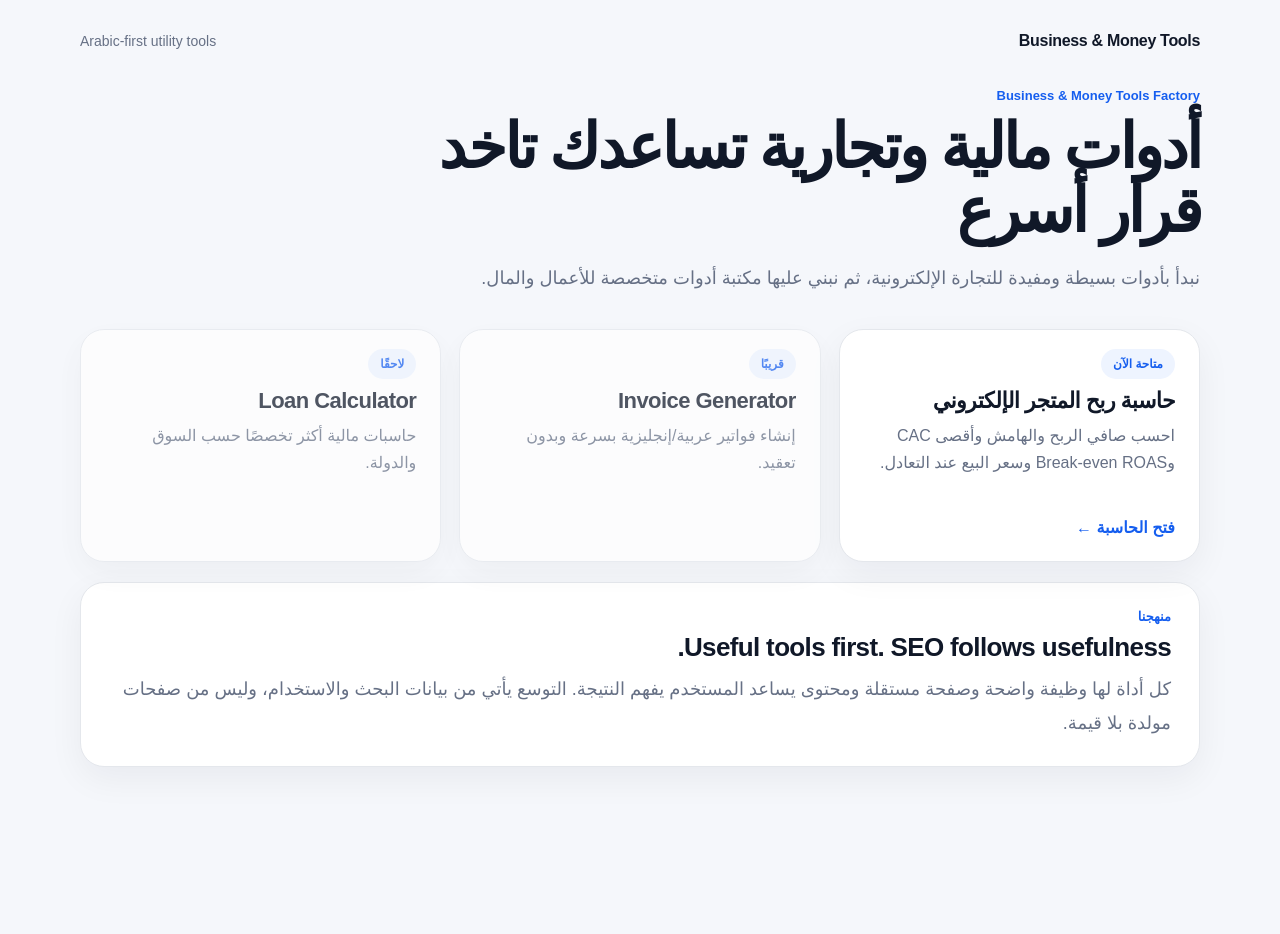
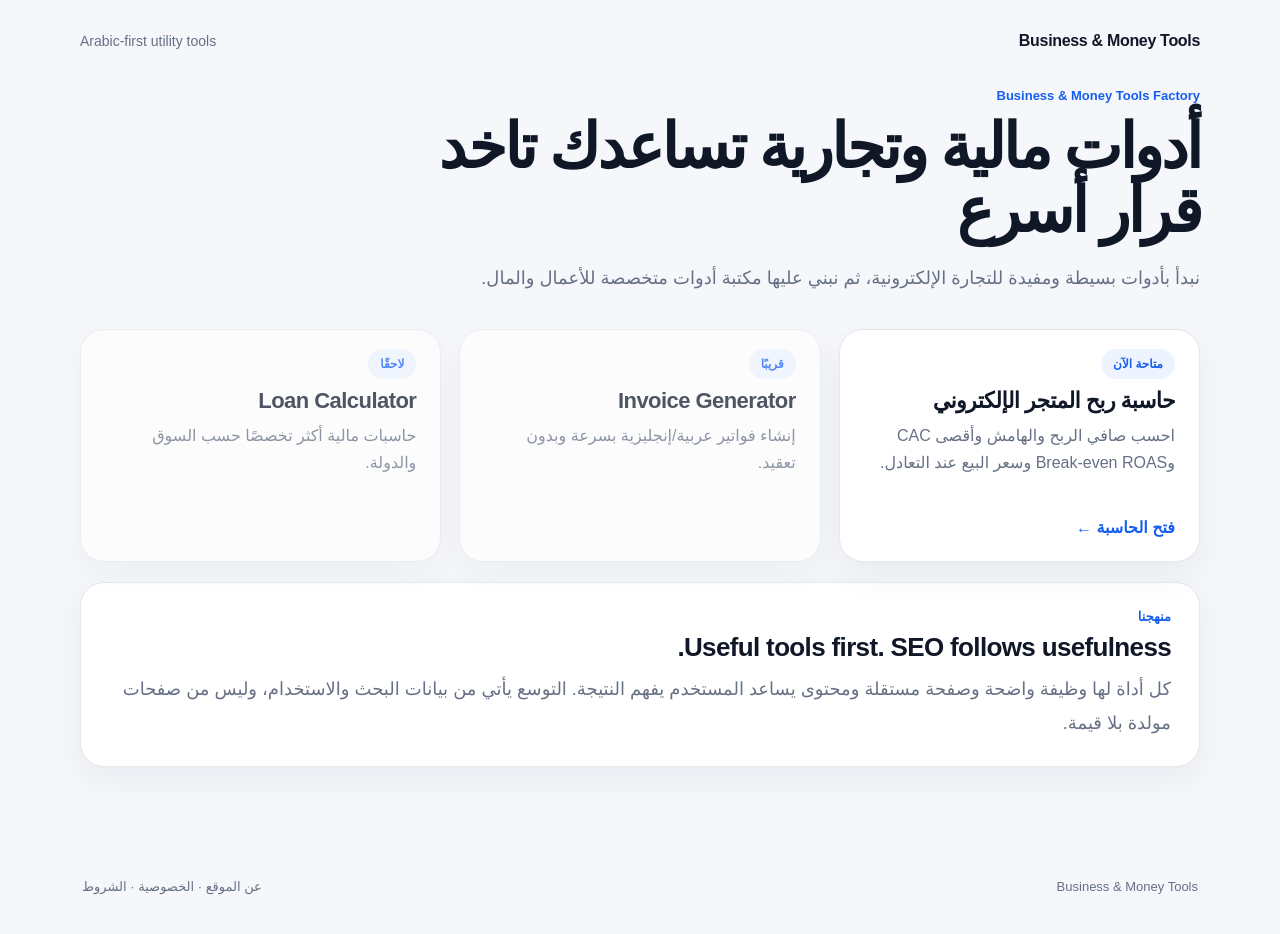
Before and after one commit to aelkhoreiby/business-money-tools, a Next.js app: page / in a window 1280 px wide. Shown: the top 934 px of the page. Before the commit the page ends 823 px from the top, so only its background shows below. Built offline with nearby package versions, Linux system fonts and the light colour scheme.

Commit message:
Add site-wide legal navigation footer

```diff
--- a/app/layout.tsx
+++ b/app/layout.tsx
@@ -1,5 +1,6 @@
 import type { Metadata } from "next";
 import "./globals.css";
+import SiteFooter from "./components/SiteFooter";
 
 export const metadata: Metadata = {
   title: "Business & Money Tools",
@@ -9,7 +10,12 @@ export const metadata: Metadata = {
 export default function RootLayout({ children }: Readonly<{ children: React.ReactNode }>) {
   return (
     <html lang="ar" dir="rtl">
-      <body>{children}</body>
+      <body>
+        {children}
+        <div className="page">
+          <SiteFooter />
+        </div>
+      </body>
     </html>
   );
 }
```
